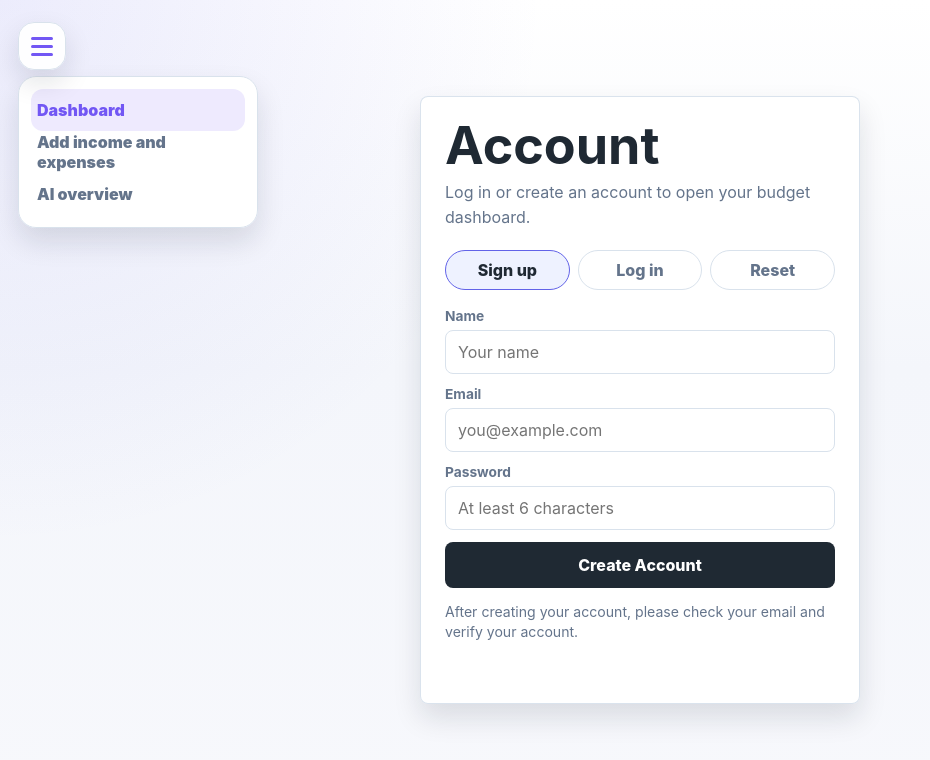
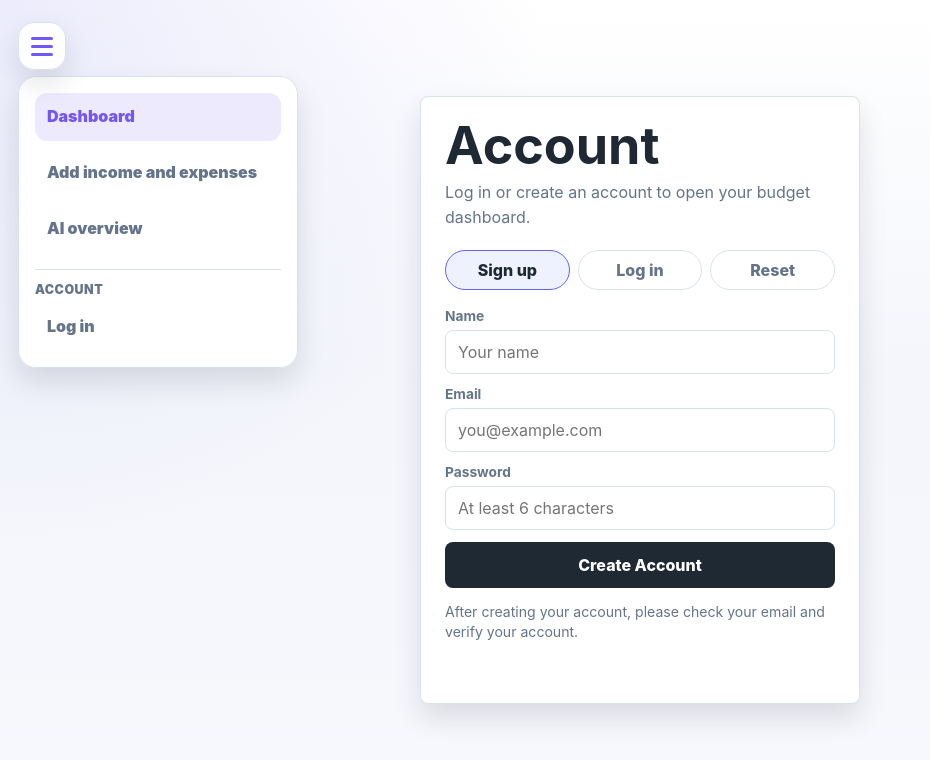
Before and after one commit to chadrosedigital/budget-app-new, a website: page index.html in a window 1280 px wide. Both pictures are taken after a click on the button "Open menu". Shown: the whole page, without its empty margins (0-930 px from the left). Drawn offline with nearby package versions, Linux system fonts and the light colour scheme.

Commit message:
Add files via upload

```diff
--- a/index.html
+++ b/index.html
@@ -453,12 +453,14 @@
         left: 18px;
         top: 76px;
         z-index: 29;
-        width: min(240px, calc(100vw - 36px));
-        padding: 12px;
+        width: min(280px, calc(100vw - 36px));
+        padding: 16px;
         border: 1px solid var(--line);
         border-radius: 18px;
         background: rgba(255, 255, 255, 0.96);
         box-shadow: var(--shadow);
+        display: grid;
+        gap: 8px;
       }
 
       .side-menu[hidden] {
@@ -467,12 +469,14 @@
 
       .side-menu button {
         width: 100%;
-        min-height: 42px;
+        min-height: 48px;
         border: 0;
         border-radius: 12px;
+        padding: 10px 12px;
         background: transparent;
         color: var(--muted);
         font-weight: 900;
+        line-height: 1.35;
         text-align: left;
         cursor: pointer;
       }
@@ -480,6 +484,21 @@
       .side-menu button.active {
         background: rgba(114, 87, 244, 0.12);
         color: var(--savings);
+      }
+
+      .side-menu-section {
+        margin-top: 8px;
+        padding-top: 12px;
+        border-top: 1px solid var(--line);
+      }
+
+      .side-menu-title {
+        margin: 0 0 6px;
+        color: var(--muted);
+        font-size: 0.78rem;
+        font-weight: 900;
+        text-transform: uppercase;
+        letter-spacing: 0.04em;
       }
 
       .month-panel {
@@ -1808,6 +1827,10 @@
       <button class="active" type="button" data-mobile-view="dashboard">Dashboard</button>
       <button type="button" data-mobile-view="entries">Add income and expenses</button>
       <button type="button" data-mobile-view="ai">AI overview</button>
+      <div class="side-menu-section">
+        <p class="side-menu-title">Account</p>
+        <button type="button" id="menuAuthButton">Sign out</button>
+      </div>
     </nav>
 
     <main class="app" id="budgetApp" hidden>
@@ -2027,6 +2050,7 @@
       const budgetApp = document.querySelector("#budgetApp");
       const sideMenuToggle = document.querySelector("#sideMenuToggle");
       const sideMenu = document.querySelector("#sideMenu");
+      const menuAuthButton = document.querySelector("#menuAuthButton");
       const installBanner = document.querySelector("#installBanner");
       const installCopy = document.querySelector("#installCopy");
       const installButton = document.querySelector("#installButton");
@@ -2091,7 +2115,18 @@
       installDismiss.addEventListener("click", () => hideInstallBanner(true));
 
       sideMenuToggle.addEventListener("click", () => {
+        updateMenuAccountButton();
         sideMenu.hidden = !sideMenu.hidden;
+      });
+
+      menuAuthButton.addEventListener("click", async () => {
+        if (currentUser) {
+          await signOutUser();
+          return;
+        }
+
+        sideMenu.hidden = true;
+        showAuthScreen();
       });
 
       mobileMenuButtons.forEach((button) => {
@@ -2253,12 +2288,7 @@
         }
       });
 
-      document.querySelector("#signOutButton").addEventListener("click", async () => {
-        await supabaseClient.auth.signOut();
-        resetBudgetSession();
-        currentUser = null;
-        showAuthScreen();
-      });
+      document.querySelector("#signOutButton").addEventListener("click", signOutUser);
 
       incomeForm.addEventListener("submit", (event) => {
         event.preventDefault();
@@ -2920,6 +2950,19 @@
         document.querySelector("#accountLabel").textContent = `${displayName} · ${currentUser.email} · ${planName} · ${monthLabel(state.selectedMonth)}`;
       }
 
+      function updateMenuAccountButton() {
+        menuAuthButton.textContent = currentUser ? "Sign out" : "Log in";
+      }
+
+      async function signOutUser() {
+        await supabaseClient.auth.signOut();
+        resetBudgetSession();
+        currentUser = null;
+        updateMenuAccountButton();
+        sideMenu.hidden = true;
+        showAuthScreen();
+      }
+
       function resetBudgetSession() {
         if (budgetSaveTimer) {
           clearTimeout(budgetSaveTimer);
@@ -3213,6 +3256,7 @@
         paymentScreen.hidden = true;
         sideMenuToggle.hidden = false;
         sideMenu.hidden = true;
+        updateMenuAccountButton();
         budgetApp.hidden = false;
         setMobileView("dashboard");
         render();
@@ -3236,8 +3280,9 @@
         loadingScreen.hidden = true;
         authScreen.hidden = true;
         budgetApp.hidden = true;
-        sideMenuToggle.hidden = true;
+        sideMenuToggle.hidden = false;
         sideMenu.hidden = true;
+        updateMenuAccountButton();
         paymentScreen.hidden = false;
         planButton.disabled = false;
         if (currentAccess?.reason === "trial_expired") {
@@ -3261,8 +3306,9 @@
         loadingScreen.hidden = true;
         budgetApp.hidden = true;
         paymentScreen.hidden = true;
-        sideMenuToggle.hidden = true;
+        sideMenuToggle.hidden = false;
         sideMenu.hidden = true;
+        updateMenuAccountButton();
         authScreen.hidden = false;
         setAuthMode("login");
         document.querySelector("#loginEmail").focus();
--- a/sw.js
+++ b/sw.js
@@ -1,4 +1,4 @@
-const CACHE_NAME = "simply-budget-pwa-v5";
+const CACHE_NAME = "simply-budget-pwa-v6";
 const APP_SHELL = [
   "/",
   "/index.html",
```
